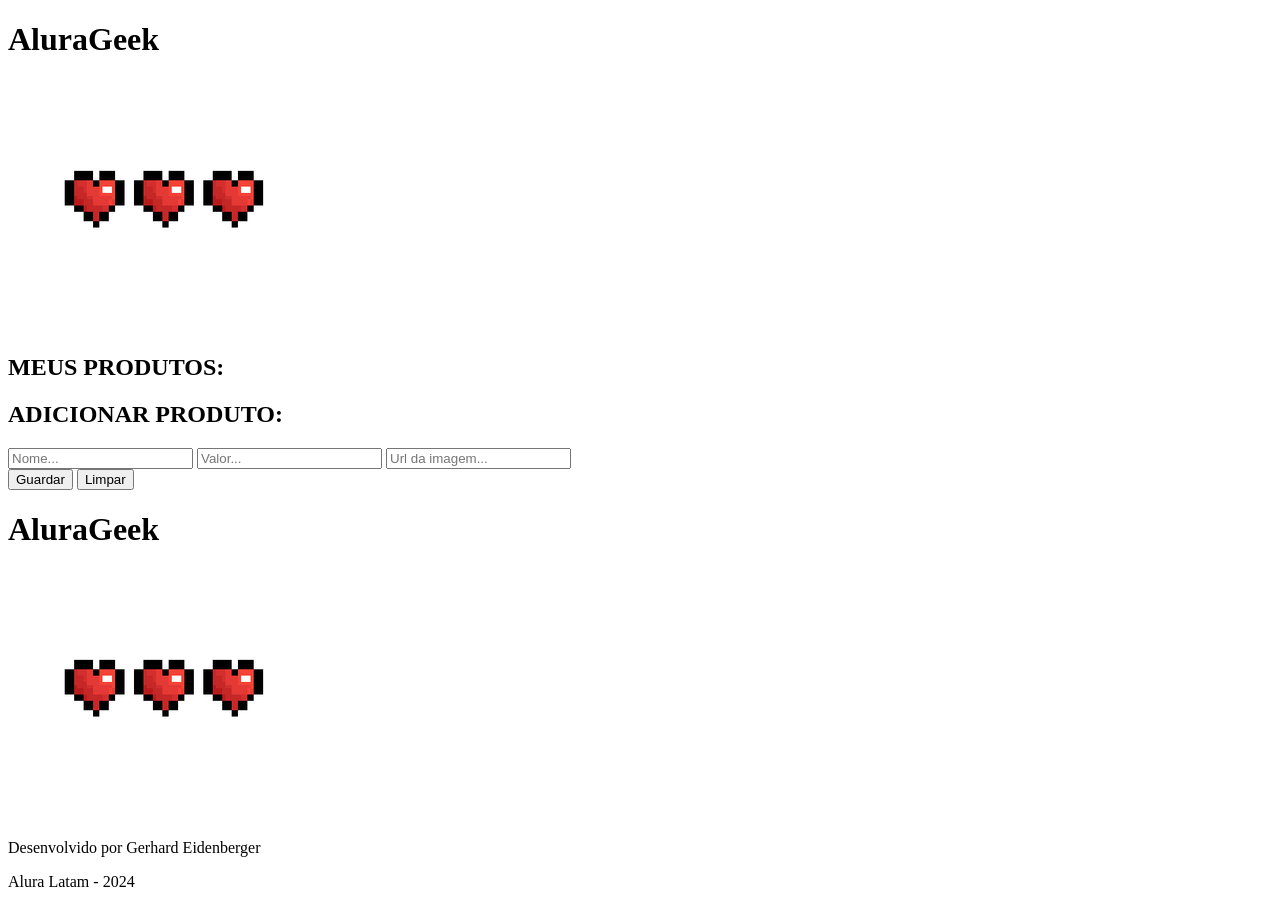
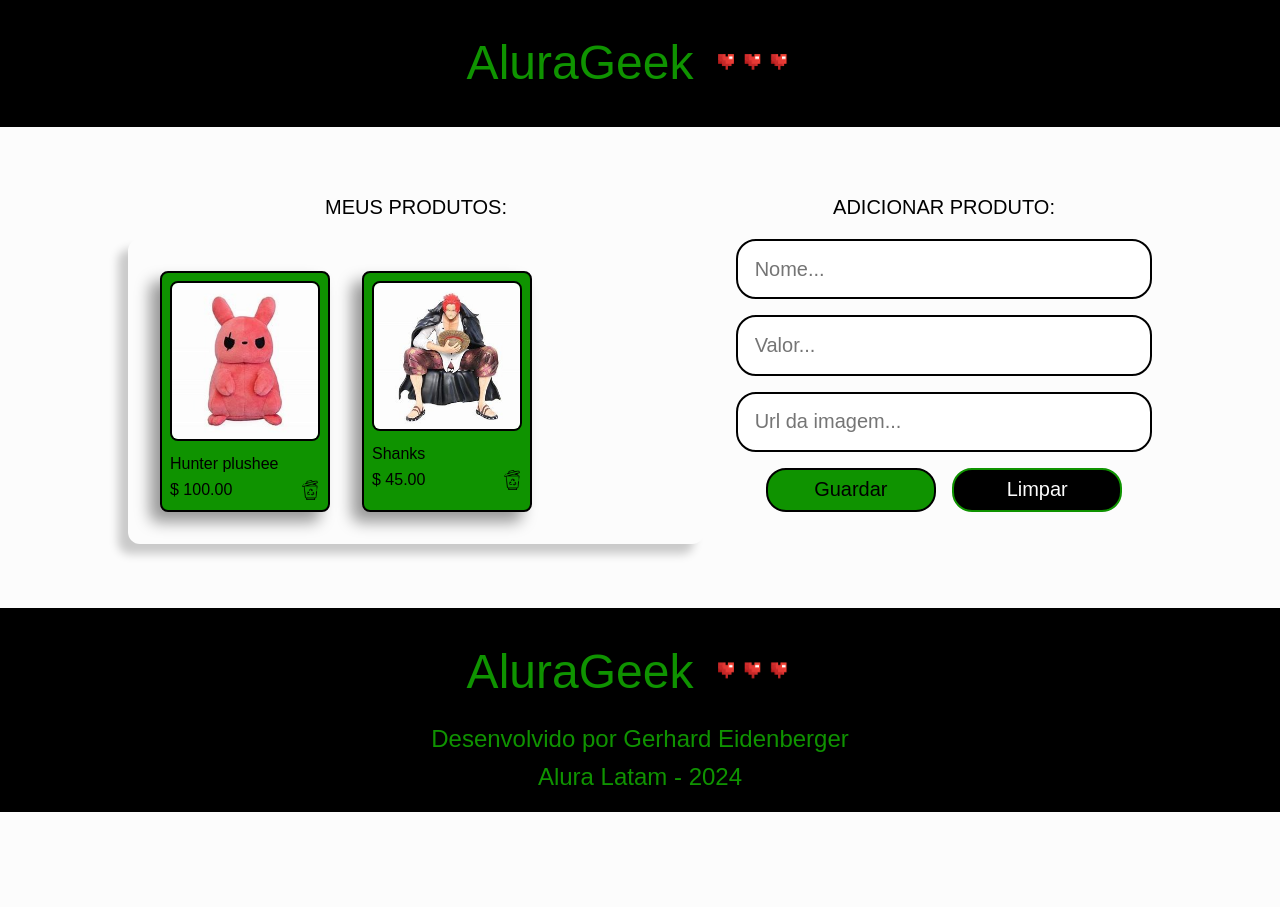
Before and after one commit to k1sh4s/AluraGEEKcomGerhard, a plain HTML site: page index.html in a window 1280 px wide. After the commit the page ends 812 px from the top, so only its background shows below. Drawn offline with Linux system fonts and the light colour scheme; the site is published under a folder, as on GitHub Pages, so addresses that start at the root find nothing; a web font is replaced by a local one.

Commit message:
\Jesus 2

```diff
--- a/index.html
+++ b/index.html
@@ -5,8 +5,8 @@
     <meta charset="UTF-8">
     <meta http-equiv="X-UA-Compatible" content="IE=edge">
     <meta name="viewport" content="width=device-width, initial-scale=1.0">
-    <link rel="stylesheet" href="/css/reset.css">
-    <link rel="stylesheet" href="/css/estilos.css">
+    <link rel="stylesheet" href="./css/reset.css">
+    <link rel="stylesheet" href="./css/estilos.css">
     <title>AluraGEEK</title>
     <link rel="shortcut icon" href="./assets/icon.png" type="image/x-icon">
 </head>
@@ -65,8 +65,8 @@
         </div>
     </footer>
 
-    <script src="/js/fetch-cards.js" defer></script>
-    <script src="/js/adicionar-produto.js" defer></script>
+    <script src="./js/fetch-cards.js" defer></script>
+    <script src="./js/adicionar-produto.js" defer></script>
 
 
 </body>
```
